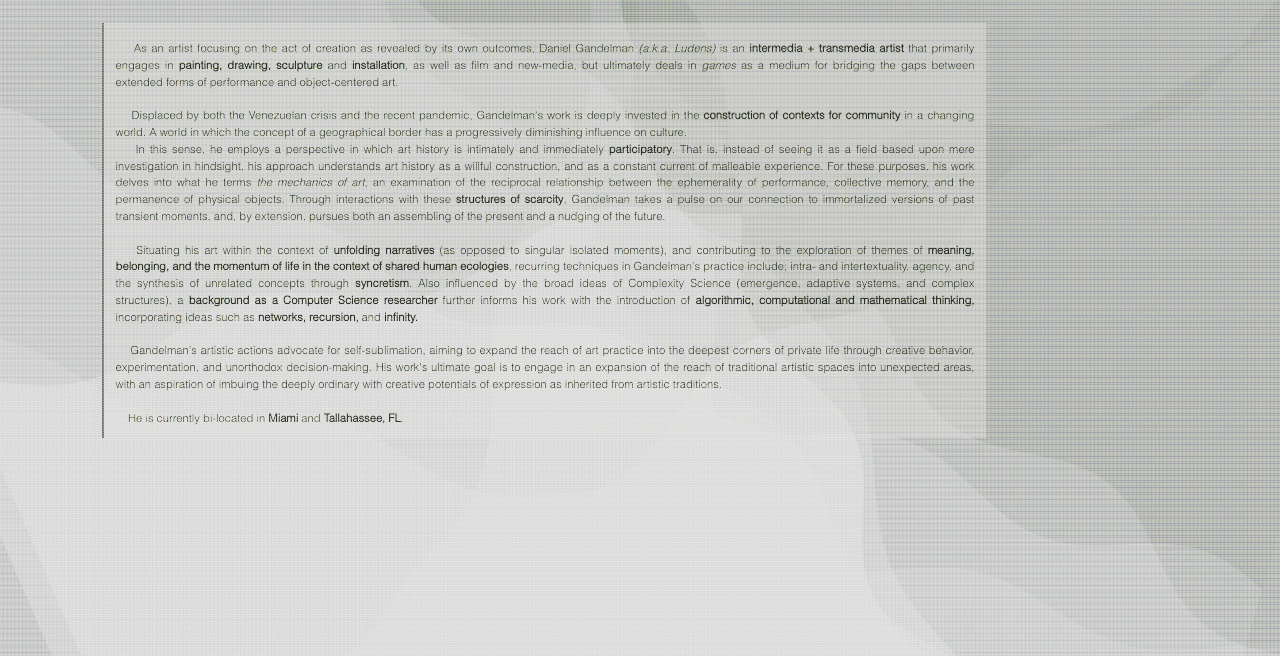
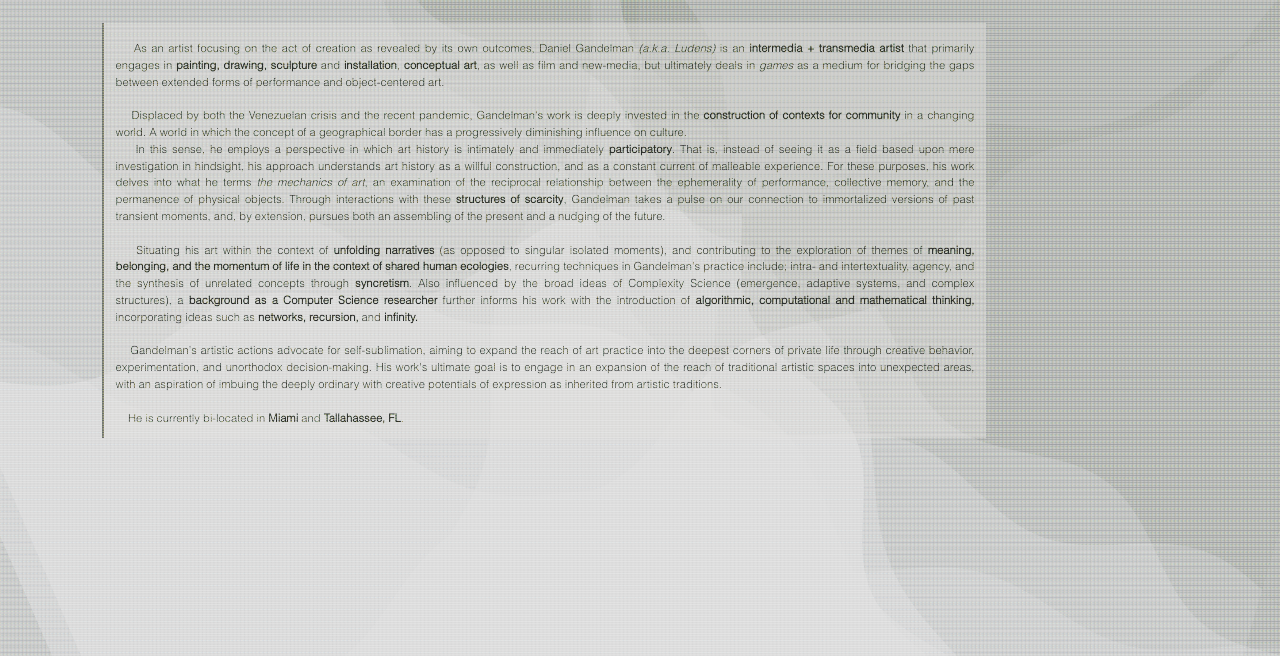
Before and after one commit to ludensg/ludensg, a plain HTML site: page index.html in a window 1280 px wide. Shown: the part 144-800 px from the top of the page. Drawn offline with nearby package versions, Linux system fonts and the light colour scheme; animation ran at ten frames a second.

Commit message:
add conceptual to statement

```diff
--- a/index.html
+++ b/index.html
@@ -25,7 +25,7 @@
   <p>
       &nbsp; &nbsp; As an artist focusing on the act of creation
       as revealed by its own outcomes, Daniel Gandelman <i>(a.k.a. Ludens)</i> is an <strong>intermedia + transmedia artist</strong> that primarily
-      engages in <strong>painting, drawing, sculpture</strong> and <strong>installation</strong>, as well as film and new-media, but ultimately deals in <i>games</i>
+      engages in <strong>painting, drawing, sculpture</strong> and <strong>installation</strong>, <strong>conceptual art</strong>, as well as film and new-media, but ultimately deals in  <i>games</i>
       as a medium for bridging the gaps between extended forms of performance and object-centered art.
       </br> </br>
       &nbsp; &nbsp; Displaced by both the Venezuelan crisis and the recent pandemic,
```
